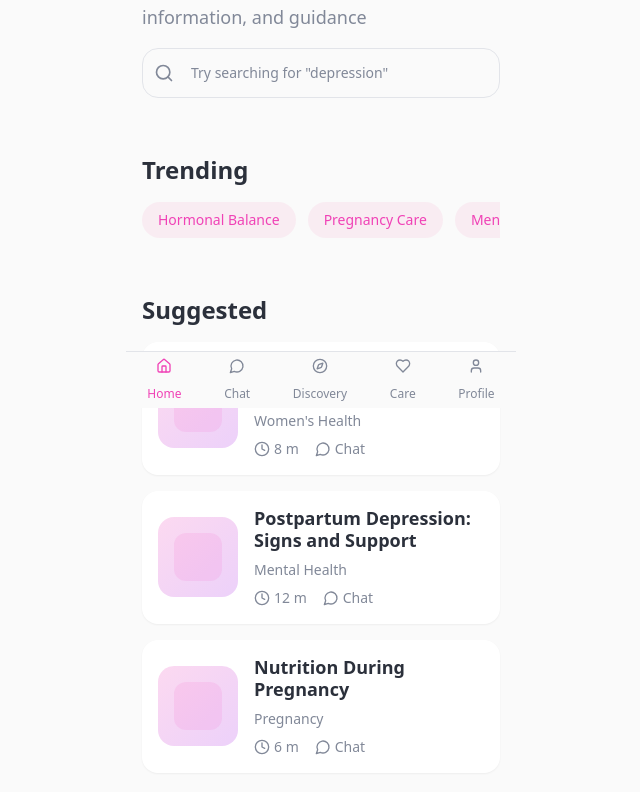
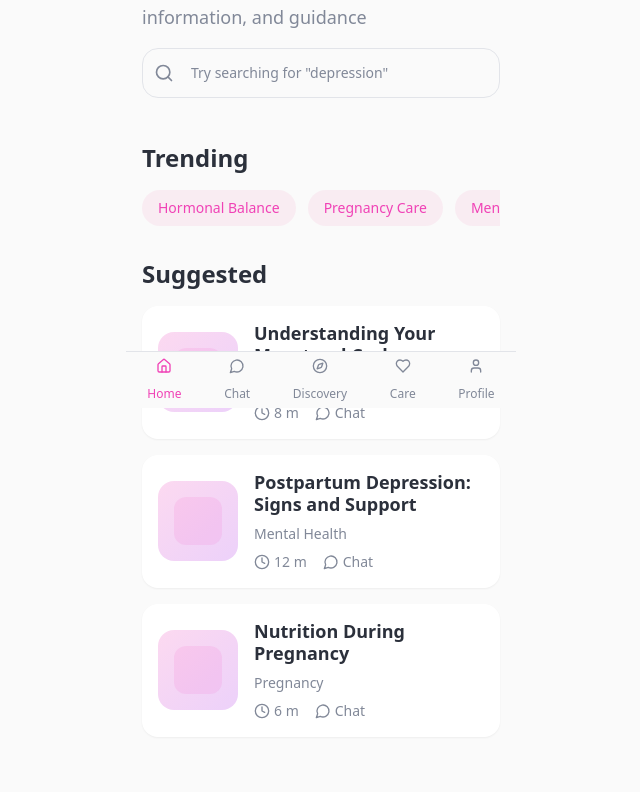
Before and after one commit to georgedial/women-whispers-feed, a React (Vite) app: page / in a window 1280 px wide. Shown: the part 392-1184 px from the top of the page, without its empty margins (319-959 px from the left). Built offline with nearby package versions, Linux system fonts and the light colour scheme; the HTML template or start-up script is replaced by a standard one.

Commit message:
Reduce space between sections

```diff
--- a/src/components/SuggestedSection.tsx
+++ b/src/components/SuggestedSection.tsx
@@ -30,7 +30,7 @@ const SuggestedSection = () => {
   ];
 
   return (
-    <section className="px-4 py-6">
+    <section className="px-4 py-3">
       <h3 className="text-2xl font-bold mb-4">Suggested</h3>
 
       <div className="space-y-4">
--- a/src/components/TrendingSection.tsx
+++ b/src/components/TrendingSection.tsx
@@ -9,7 +9,7 @@ const TrendingSection = () => {
   ];
 
   return (
-    <section className="px-4 py-6">
+    <section className="px-4 py-3">
       <h3 className="text-2xl font-bold mb-4">Trending</h3>
 
       <div className="flex gap-3 overflow-x-auto scrollbar-hide pb-2">
```
